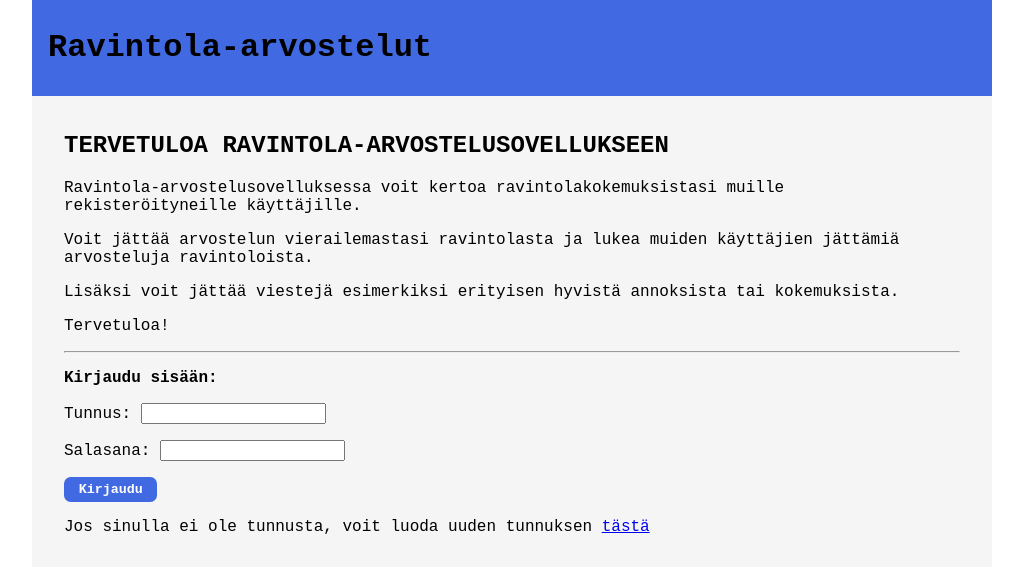
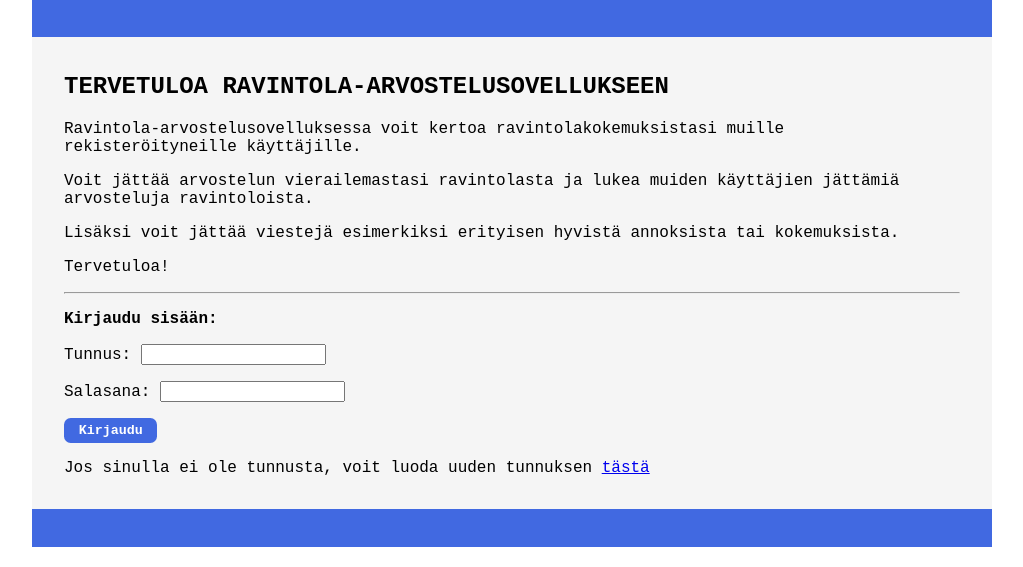
Before and after one commit to varkkha/ravintola-arvostelusovellus, a Flask app: page / in a window 1280 px wide. Shown: the top 567 px of the page, without its empty margins (128-1151 px from the left). Run offline with Flask 3, Linux system fonts and the light colour scheme.

Commit message:
Update layout

```diff
--- a/templates/index.html
+++ b/templates/index.html
@@ -43,7 +43,7 @@
 </head>
 <body>
     <div class="headerblock">
-        <h1>Ravintola-arvostelut</h1>
+        <h1> </h1>
     </div>
 
     <form action="/" method="post">
```
